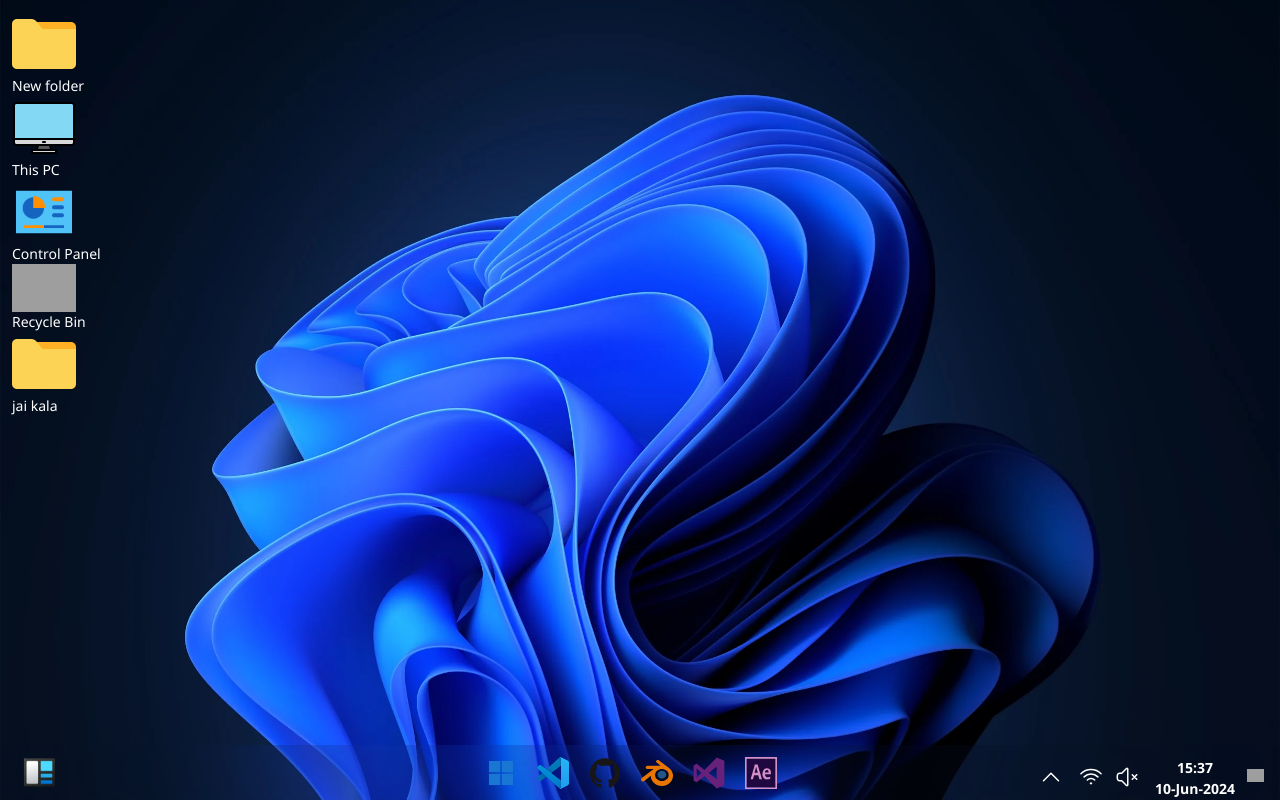
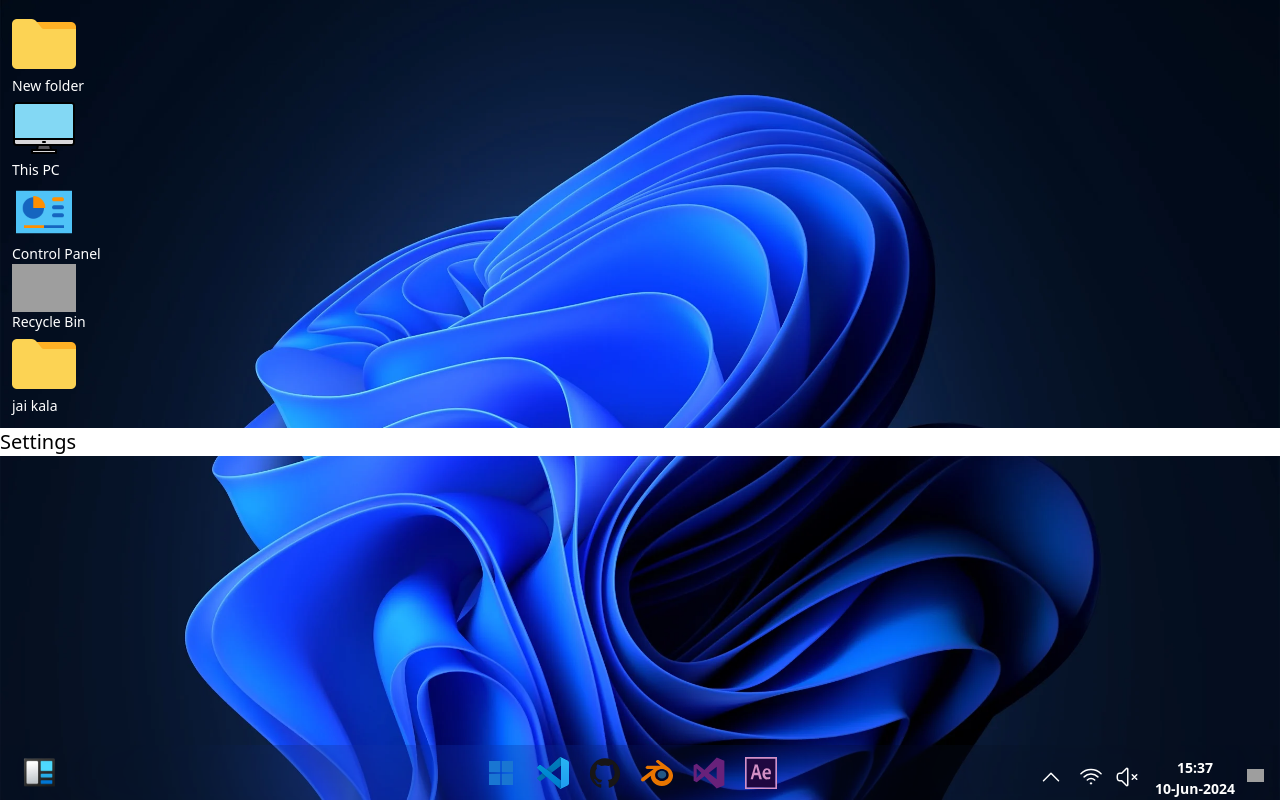
Before and after one commit to SantoshPattnaik/experienceos, a Next.js app: page /windows in a window 1280 px wide. Built offline with nearby package versions, Linux system fonts and the light colour scheme; grey boxes are pictures that could not be loaded.

Commit message:
added a settings page

```diff
--- /dev/null
+++ b/src/app/context/SettingsContextProvider.tsx
@@ -0,0 +1,17 @@
+"use client";
+import { createContext, useState } from "react";
+
+export const SettingsContext = createContext({});
+
+export function SettingsContextProvider({
+	children,
+}: {
+	children: React.ReactNode;
+}) {
+	const [render, setRender] = useState<boolean>(false);
+	return (
+		<SettingsContext.Provider value={{ render, setRender }}>
+			{children}
+		</SettingsContext.Provider>
+	);
+}
--- a/src/app/macos/components/LoadingScreen.tsx
+++ b/src/app/macos/components/LoadingScreen.tsx
@@ -31,12 +31,19 @@ const LoadingScreen = () => {
 
 			<div
 				className={`${
-					welcome ? "hidden" : "bg-black h-full flex justify-center"
+					welcome
+						? "hidden"
+						: "bg-black h-full w-full flex justify-center"
 				}`}
 			>
 				<video width={200} autoPlay muted onEnded={videoEnd}>
 					<source src="/macosicons/large.mp4" type="video/mp4" />
 				</video>
+				<div className="outline-1 rounded-lg h-2 w-[80px] text-white">
+					<div className="loadbar bg-gradient-to-r from-indigo-500 via-purple-500 to-pink-500">
+						{" "}
+					</div>
+				</div>
 			</div>
 		</>
 	);
--- a/src/app/windows/components/Desktop.tsx
+++ b/src/app/windows/components/Desktop.tsx
@@ -1,13 +1,24 @@
-import React from "react";
-
+import { MenuContextProvider } from "@/app/context/MenuContextProvider";
 import DesktopShortcut from "./DesktopShortcut";
 import Footer from "./Footer";
+import Settings from "./Settings";
+import { SettingsContextProvider } from "../../context/SettingsContextProvider";
+
+// import folder from "../../../../public/windowsicons/folder.png";
+// import thispc from "../../../../public/windowsicons/monitor.png";
+// import recycle from "../../../../public/windowsicons/icons8-recycle-bin-96.png";
+// import controlp from "../../../../public/windowsicons/icons8-control-panel-96.png";
+
+// Assuming your context data has a 'render' property
 
 function Desktop() {
 	return (
-		<div className="h-screen w-screen" style={{ fontFamily: "Segoe UI" }}>
-			<DesktopShortcut />
-			<Footer />
+		<div className="h-screen w-screen">
+			<SettingsContextProvider>
+				<DesktopShortcut />
+				<Settings />
+				<Footer />
+			</SettingsContextProvider>
 		</div>
 	);
 }
--- /dev/null
+++ b/src/app/windows/components/Settings.tsx
@@ -0,0 +1,24 @@
+"use client";
+import { useContext, useState } from "react";
+
+import { SettingsContext } from "../../context/SettingsContextProvider";
+
+// Assuming your context data has a 'render' property
+
+function Settings() {
+	const { render, setRender } = useContext(SettingsContext);
+	console.log(render);
+
+	return (
+		<div
+			onClick={() => {
+				setRender(!render);
+			}}
+			className="bg-white text-black text-xl"
+		>
+			Settings
+		</div>
+	);
+}
+
+export default Settings;
```
Also changed, not shown: src/app/globals.css (+5 -8 lines).
